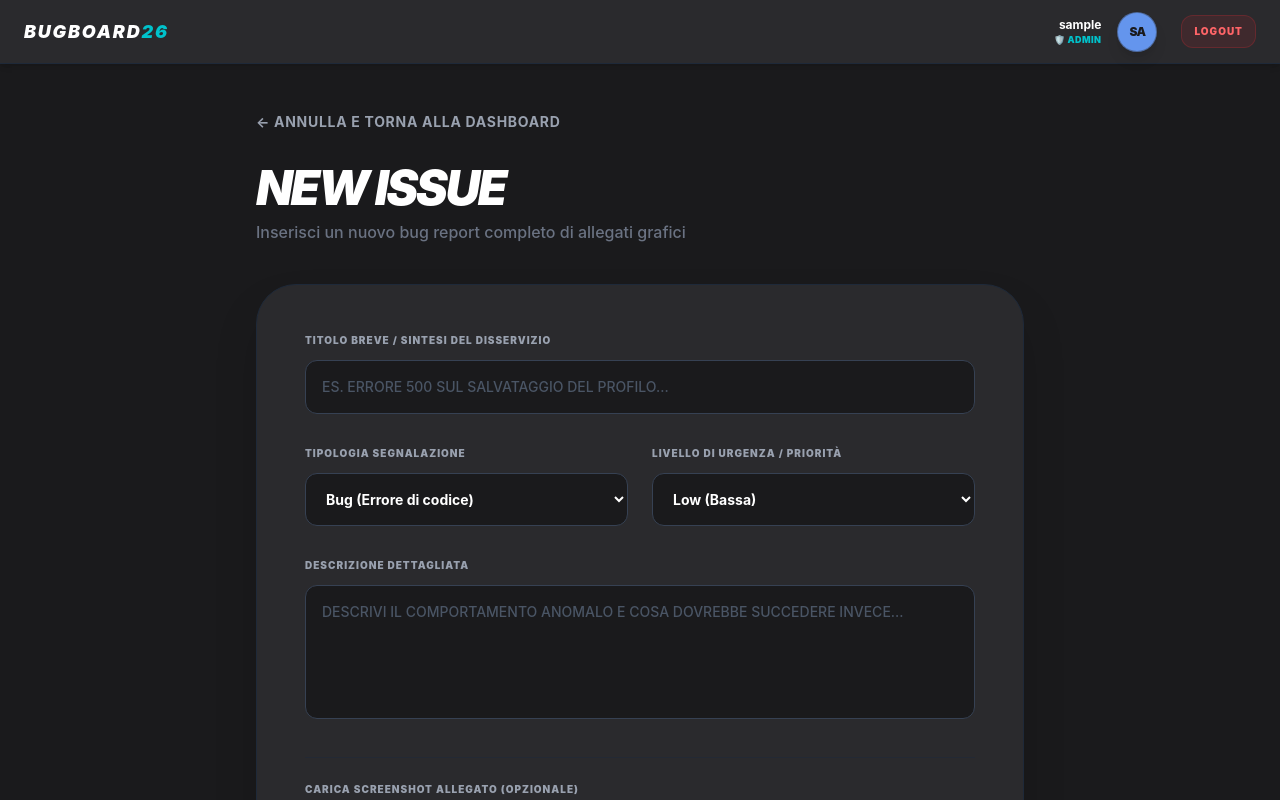
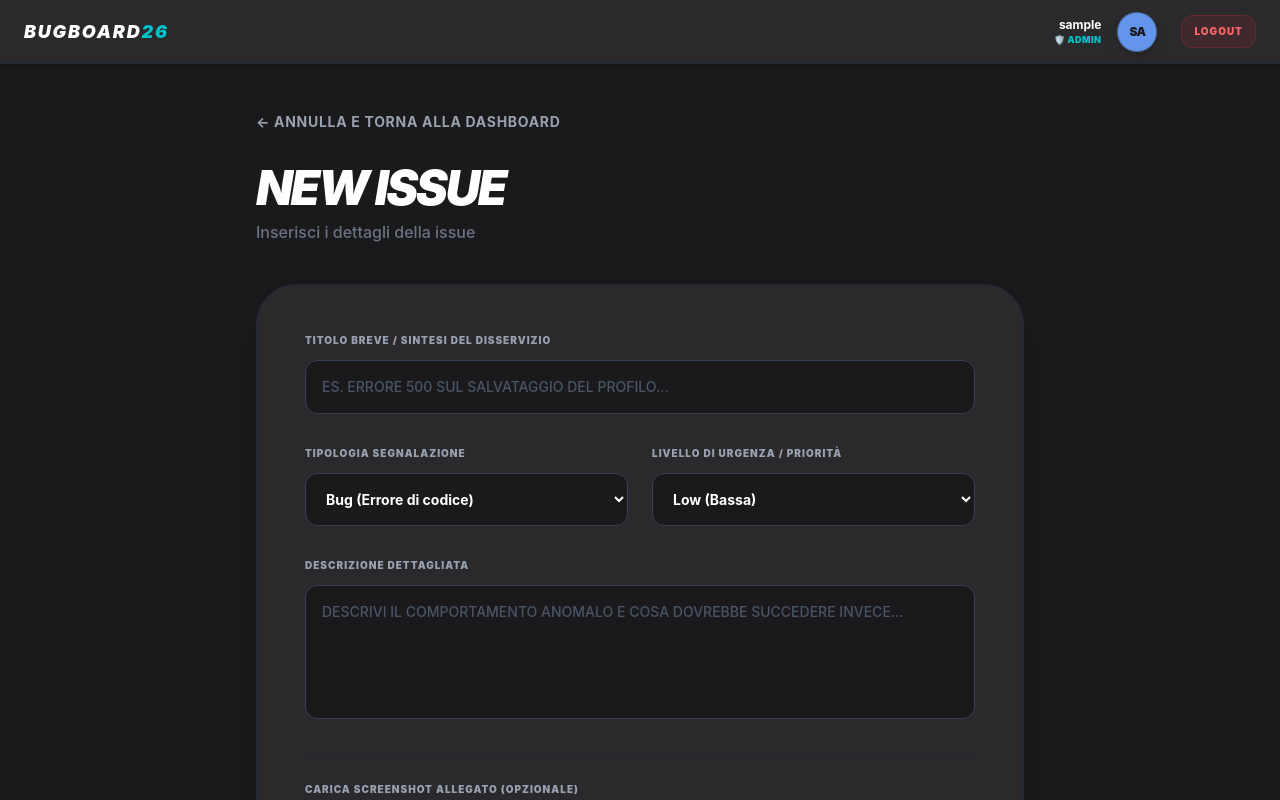
Before and after one commit to AstralMercy/BugBoard26, a React (Vite) app: page /create-issue in a window 1280 px wide. Shown: the top 800 px of the page. Built offline with nearby package versions, Linux system fonts and the light colour scheme; sample sign-in values are in the browser's storage; the HTML template or start-up script is replaced by a standard one.

Commit message:
Application hardening: update issue creation page

```diff
--- a/src/pages/CreateIssuePage.jsx
+++ b/src/pages/CreateIssuePage.jsx
@@ -100,7 +100,7 @@ const CreateIssuePage = () => {
           {/* INTESTAZIONE */}
           <div className="mb-10">
             <h1 className="text-3xl md:text-5xl font-black uppercase tracking-tighter italic">New Issue</h1>
-            <p className="text-gray-500 mt-2 font-medium">Inserisci un nuovo bug report completo di allegati grafici</p>
+            <p className="text-gray-500 mt-2 font-medium">Inserisci i dettagli della issue</p>
           </div>
 
           {/* SCHEDA DEL FORM COMPLETO */}
```
